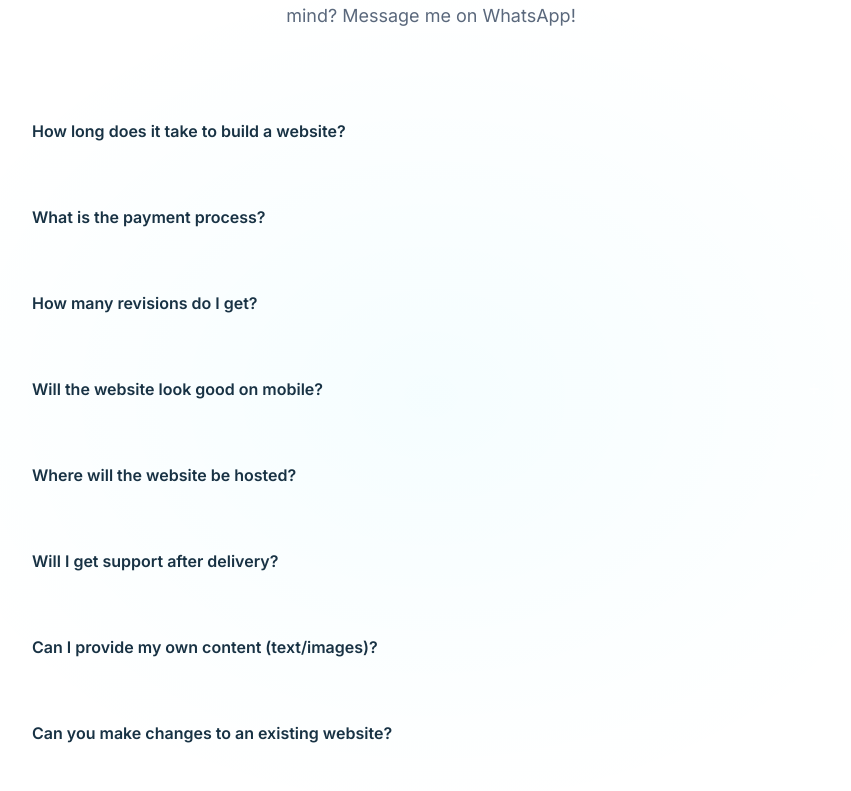
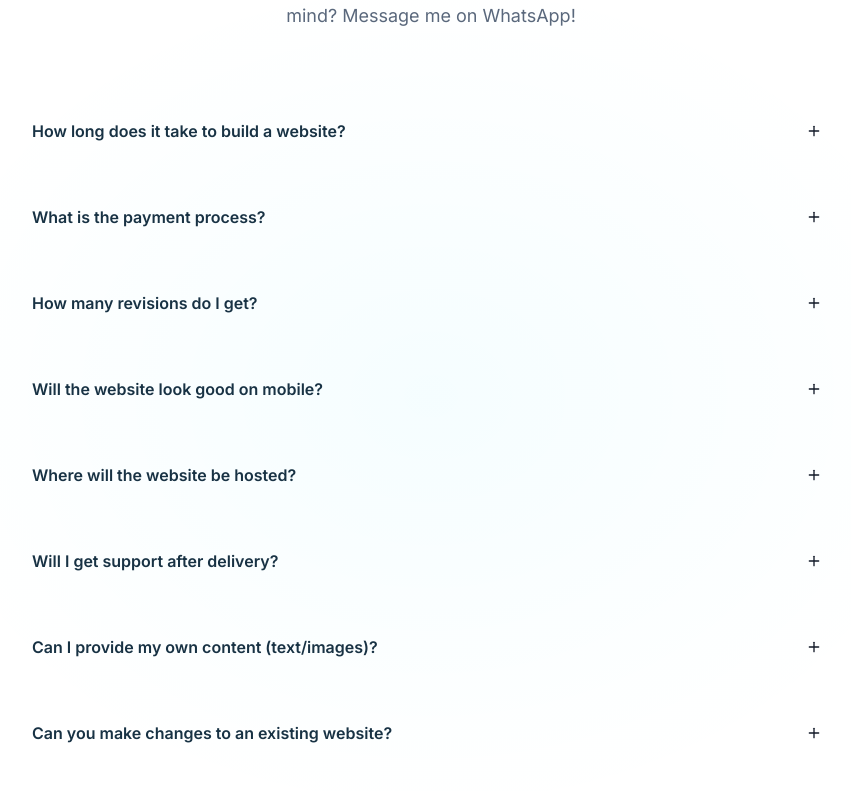
Before and after one commit to AliDevTech-code/AliDevTech, a React (Vite) app in the folder artifacts/portfolio/: page / in a window 1280 px wide. Shown: the part 9809-10600 px from the top of the page, without its empty margins (209-1060 px from the left). Built offline with nearby package versions, Linux system fonts and the light colour scheme.

Commit message:
Make FAQ plus icon black in light theme

```diff
--- a/artifacts/portfolio/src/components/sections/FAQ.tsx
+++ b/artifacts/portfolio/src/components/sections/FAQ.tsx
@@ -64,7 +64,7 @@ function FAQItem({ faq, index }: { faq: { q: string; a: string }; index: number
           className="shrink-0 w-8 h-8 rounded-full flex items-center justify-center transition-all duration-300"
           style={{
             background: open ? "rgba(0,212,255,0.15)" : "rgba(255,255,255,0.06)",
-            color: open ? "#00d4ff" : "rgba(255,255,255,0.5)"
+            color: open ? "#00d4ff" : "#111827"
           }}
         >
           {open ? <Minus size={16} /> : <Plus size={16} />}
```
